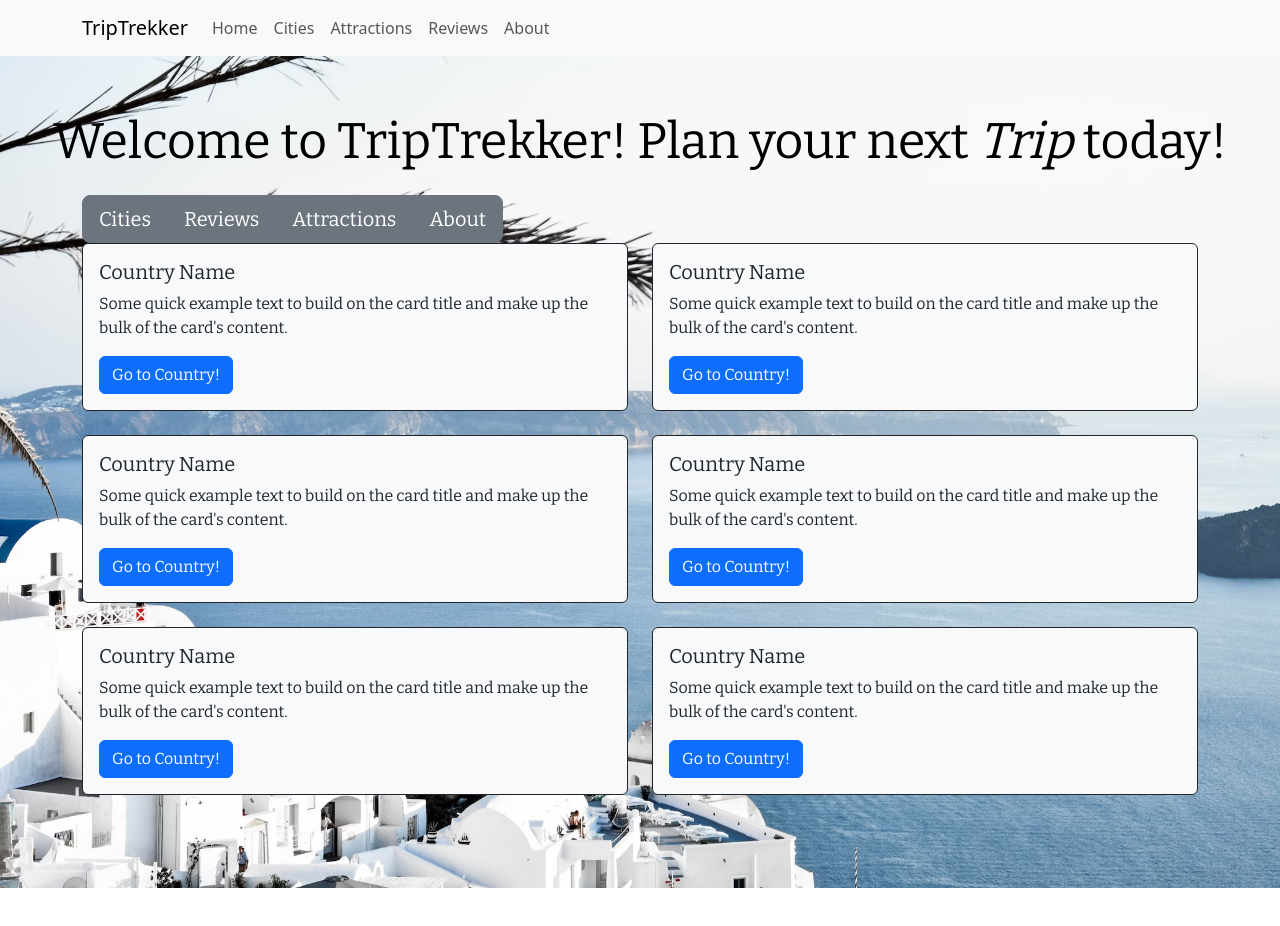
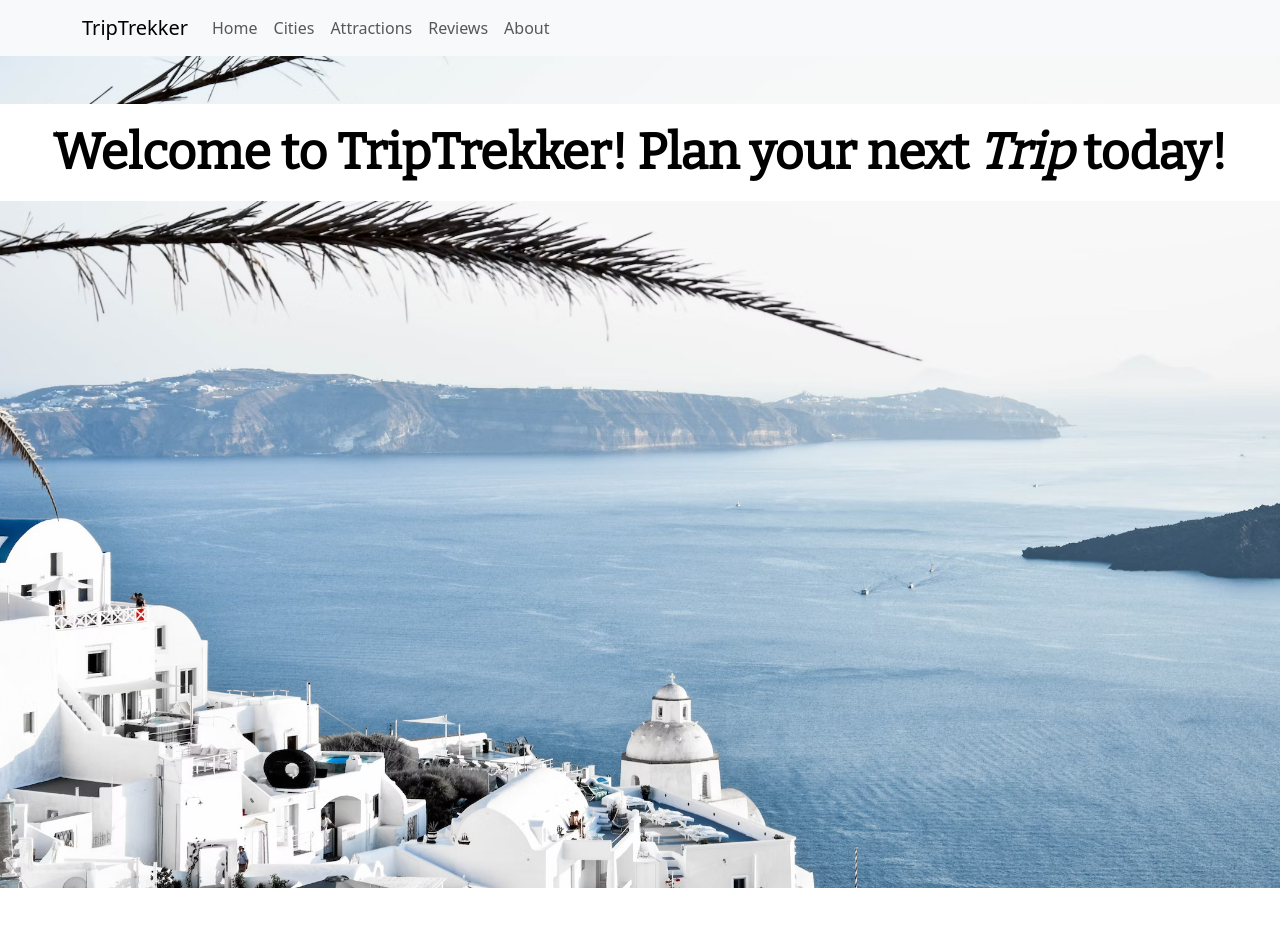
Before and after one commit to suletekin/Travel-Website, a React (Create React App) app: page / in a window 1280 px wide. Shown: the top 926 px of the page. Built offline with nearby package versions, Linux system fonts and the light colour scheme.

Commit message:
removed card for home page

```diff
--- a/src/Components/Menu.js
+++ b/src/Components/Menu.js
@@ -13,96 +13,11 @@ function Menu() {
         <div className="backgroundHome">
             <br></br>
             <br></br>
-            <p style={{ fontFamily: 'Bitter', fontSize: 50, textAlign: "center" }}> Welcome to TripTrekker! Plan your next <em>Trip</em> today!</p>
-            <Container>
-                <ButtonGroup size="lg" aria-label="Basic example">
-                    <Button variant="secondary" href="/Reviews">Cities</Button>
-                    <Button variant="secondary" href="/Reviews">Reviews</Button>
-                    <Button variant="secondary" href="/Attractions">Attractions</Button>
-                    <Button variant="secondary" href="/About">About</Button>
-                </ButtonGroup>
-                <Row>
-                    <Col>
-                        <Card border={'dark '} bg={'light'} text={'dark'}>
-                            <Card.Body>
-                                <Card.Title>Country Name</Card.Title>
-                                <Card.Text>
-                                Some quick example text to build on the card title and make up the
-                                bulk of the card's content.
-                                </Card.Text>
-                                <Button variant="primary">Go to Country!</Button>
-                            </Card.Body>
-                        </Card>
-                    </Col>
-                    <Col>
-                        <Card border={'dark '} bg={'light'} text={'dark'}>
-                            <Card.Body>
-                                <Card.Title>Country Name</Card.Title>
-                                <Card.Text>
-                                Some quick example text to build on the card title and make up the
-                                bulk of the card's content.
-                                </Card.Text>
-                                <Button variant="primary">Go to Country!</Button>
-                            </Card.Body>
-                        </Card>
-                    </Col>
-                </Row>
-                <br></br>
-                <Row>
-                    <Col>
-                        <Card border={'dark '} bg={'light'} text={'dark'}>
-                            <Card.Body>
-                                <Card.Title>Country Name</Card.Title>
-                                <Card.Text>
-                                Some quick example text to build on the card title and make up the
-                                bulk of the card's content.
-                                </Card.Text>
-                                <Button variant="primary">Go to Country!</Button>
-                            </Card.Body>
-                        </Card>
-                    </Col>
-                    <Col>
-                        <Card border={'dark '} bg={'light'} text={'dark'}>
-                            <Card.Body>
-                                <Card.Title>Country Name</Card.Title>
-                                <Card.Text>
-                                Some quick example text to build on the card title and make up the
-                                bulk of the card's content.
-                                </Card.Text>
-                                <Button variant="primary">Go to Country!</Button>
-                            </Card.Body>
-                        </Card>
-                    </Col>
-                </Row>
-                <br></br>
-                <Row>
-                    <Col>
-                        <Card border={'dark '} bg={'light'} text={'dark'}>
-                            <Card.Body>
-                                <Card.Title>Country Name</Card.Title>
-                                <Card.Text>
-                                Some quick example text to build on the card title and make up the
-                                bulk of the card's content.
-                                </Card.Text>
-                                <Button variant="primary">Go to Country!</Button>
-                            </Card.Body>
-                        </Card>
-                    </Col>
-                    <Col>
-                        <Card border={'dark '} bg={'light'} text={'dark'}>
-                            <Card.Body>
-                                <Card.Title>Country Name</Card.Title>
-                                <Card.Text>
-                                Some quick example text to build on the card title and make up the
-                                bulk of the card's content.
-                                </Card.Text>
-                                <Button variant="primary">Go to Country!</Button>
-                            </Card.Body>
-                        </Card>
-                    </Col>
-                </Row>
-            </Container>
+            <div style={{border: "10px solid white", padding: "1px", backgroundColor: "white", display: "flex", alignItems: "center", justifyContent: "center", height: "100%",}}>
+            <p style={{ fontSize: 50, textAlign: "center", fontWeight: "800", margin: "auto"}}> Welcome to TripTrekker! Plan your next <em>Trip</em> today!</p>
+            </div>
         </div>
+
     );
   }
 
```
